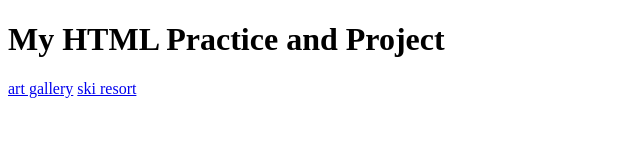
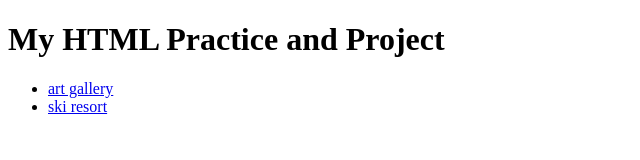
Before and after one commit to langchengit/langchengit.github.io, a plain HTML site: page index.html in a window 1280 px wide. Shown: the whole page, without its empty margins (0-640 px from the left). Drawn offline with Linux system fonts and the light colour scheme.

Commit message:
Add files via upload

```diff
--- a/index.html
+++ b/index.html
@@ -8,8 +8,10 @@
 <body>
 
     <h1>My HTML Practice and Project</h1>
-    <a href="https://langchengit.github.io/artgallery/">art gallery</a>
-    <a href="https://langchengit.github.io/skiresort/"> ski resort</a>
+    <ul>
+        <li><a href="https://langchengit.github.io/artgallery/">art gallery</a></li>
+        <li><a href="https://langchengit.github.io/skiresort/"> ski resort</a></li>
 
+    </ul>
 </body>
 </html>
```
